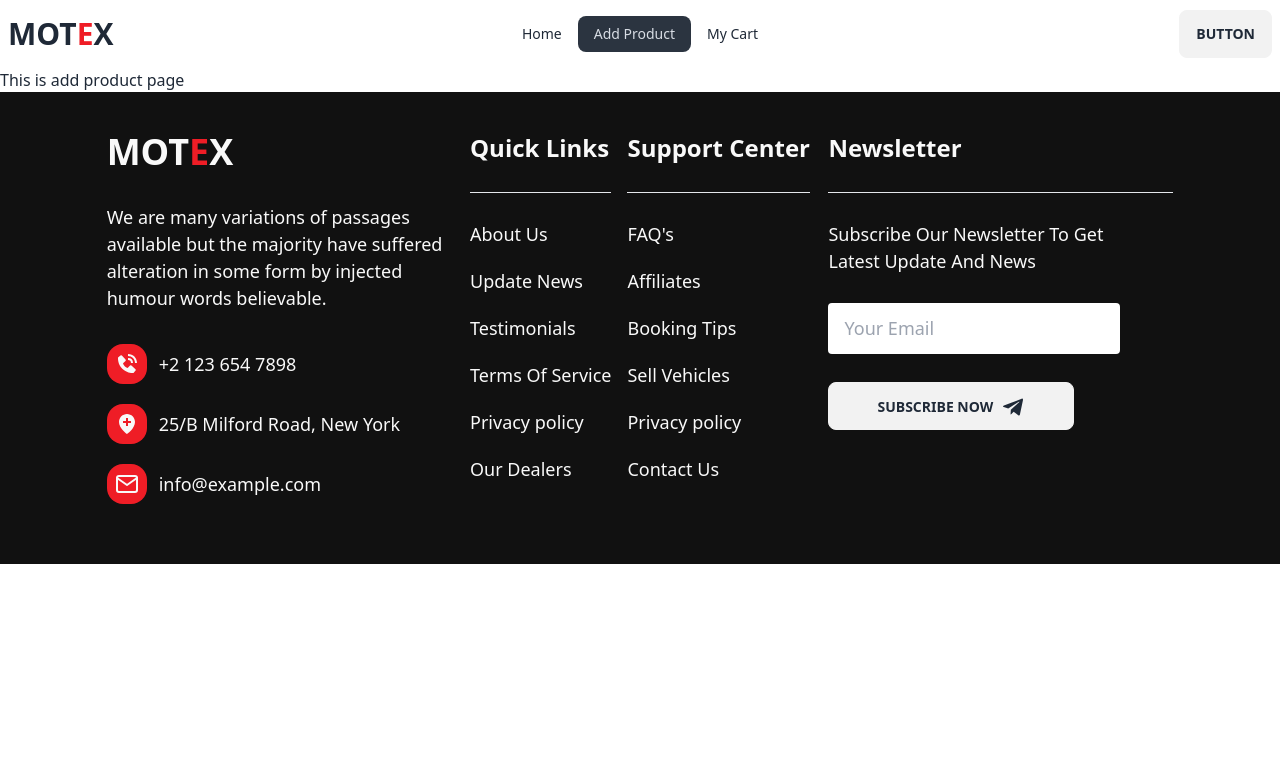
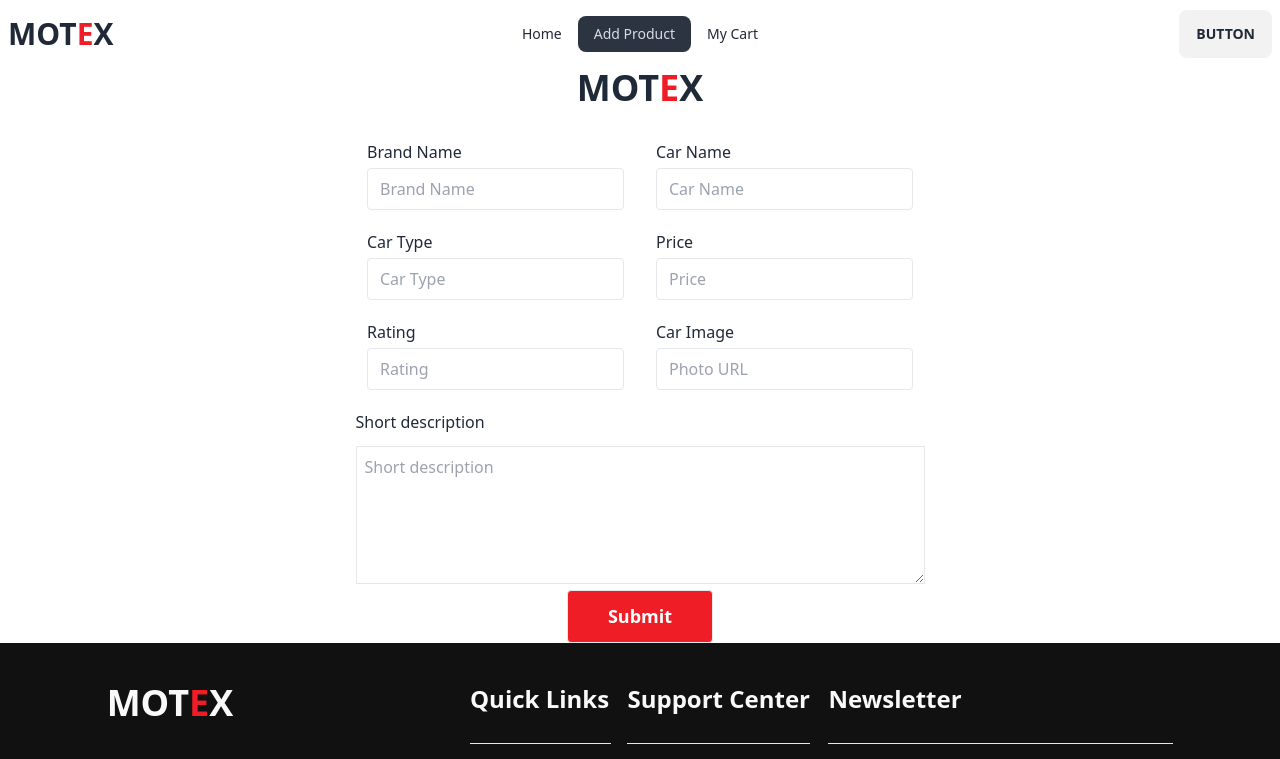
Before and after one commit to Mohammadashif007/motex-client, a React (Vite) app: page /addProduct in a window 1280 px wide. Shown: the top 759 px of the page. Built offline with nearby package versions, Linux system fonts and the light colour scheme.

Commit message:
add prodeuct page done

```diff
--- a/src/pages/AddProducts/AddProducts.jsx
+++ b/src/pages/AddProducts/AddProducts.jsx
@@ -1,9 +1,96 @@
-import React from 'react';
+import React from "react";
 
 const AddProducts = () => {
     return (
-        <div>
-            <h1>This is add product page</h1>
+        <div className="w-4/5 mx-auto py-15">
+            <h2 className="text-4xl font-bold mb-8 text-center">
+                MOT<span className="text-[#EF1D26]">E</span>X
+            </h2>
+            <div>
+                <form>
+                    <div className="">
+                        <div className="flex justify-center gap-8">
+                            <div className="">
+                                <label>Brand Name</label>
+                                <br />
+                                <input
+                                    type="text"
+                                    className="border py-2 px-3 rounded mt-1"
+                                    placeholder="Brand Name"
+                                />
+                            </div>
+                            <div className="">
+                                <label>Car Name</label>
+                                <br />
+                                <input
+                                    type="text"
+                                    className="border py-2 px-3 rounded mt-1"
+                                    placeholder="Car Name"
+                                />
+                            </div>
+                        </div>
+                        <div className="flex justify-center gap-8 my-5">
+                            <div className="">
+                                <label>Car Type</label>
+                                <br />
+                                <input
+                                    type="text"
+                                    className="border py-2 px-3 rounded mt-1"
+                                    placeholder="Car Type"
+                                />
+                            </div>
+                            <div className="">
+                                <label>Price</label>
+                                <br />
+                                <input
+                                    type="text"
+                                    className="border py-2 px-3 rounded mt-1"
+                                    placeholder="Price"
+                                />
+                            </div>
+                        </div>
+                        <div className="flex justify-center gap-8 my-5">
+                            <div className="">
+                                <label>Rating</label>
+                                <br />
+                                <input
+                                    type="text"
+                                    className="border py-2 px-3 rounded mt-1"
+                                    placeholder="Rating"
+                                />
+                            </div>
+                            <div className="">
+                                <label>Car Image</label>
+                                <br />
+                                <input
+                                    type="text"
+                                    className="border py-2 px-3 rounded mt-1"
+                                    placeholder="Photo URL"
+                                />
+                            </div>
+                        </div>
+                        <div className="mx-auto flex justify-center">
+                            <div>
+                            <label>Short description</label>
+                            <br />
+                            {/* <input
+                                type="text"
+                                className="border  px-3 rounded mt-1 w-[450px] h-[100px]"
+                                placeholder="Short description"
+                                name=""
+                                id=""
+                            /> */}
+                            <textarea name="" id="" cols="58" rows="5" className="mt-3 border p-2" placeholder="Short description">
+
+                            </textarea>
+                            </div>
+                        </div>
+                        <div className="flex justify-center">
+                            <input type="submit" value="Submit" className="border py-3 px-10 bg-[#EF1D26] text-white rounded font-bold text-[18px]" />
+                        </div>
+                    </div>
+                </form>
+            </div>
         </div>
     );
 };
```
